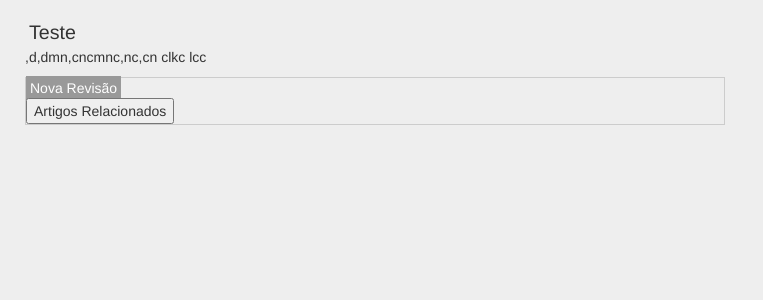
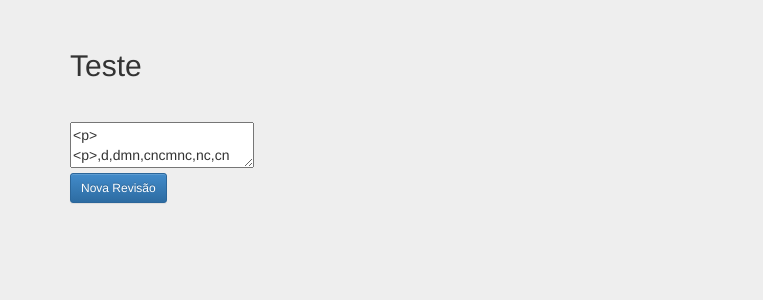
Before and after one commit to mfmarlonferrari/sabia2, a Django app: page /1/revisoes/ in a window 1280 px wide. Shown: the part 51-351 px from the top of the page, without its empty margins (0-763 px from the left). Run offline with Django 3.2, Linux system fonts and the light colour scheme; data comes from the database, SQL or seed files in the repository; both versions use the stored data as it was after the commit; parts of the project's set-up code (start-up, migrations or seed data) failed here and were passed over; some libraries are stand-ins or nearby versions.

Commit message:
Adaptação de layout

```diff
--- a/Sabia/templates/revisao.html
+++ b/Sabia/templates/revisao.html
@@ -2,34 +2,46 @@
 {%include "header.html" %}
 <script src="{% static 'ckeditor/ckeditor.js' %}"></script>
 
-<style type="text/css">
-   .main { margin-left: 25px; margin-top: 30px; width: 700px; }
-   .title { font-size: 1.4em; margin-top: 0px; padding-left: 4px; }
-   .title a { text-decoration: none; }
-   .button { background: #999; color: white; padding: 4px; text-decoration: none; }
-    td { border-bottom: 1px solid #ccc; }
-    #list { border: 1px solid #ccc; width: 700px; }
-</style>
+<div class="page-header">
+  <div class="container">
+    <h2>{{ titulo }}</h2>
+  </div>
+</div>
+
+<div class="container">
+
+  <textarea id="conteudo" name="conteudo">&lt;p&gt;{{ conteudo }}&lt;/p&gt;</textarea>
+  <script type="text/javascript">
+        CKEDITOR.replace( 'conteudo', {Toolbar: 'Full', height: 400});
+  </script>
+
+  <br/>
+  <!-- Button -->
+    <div class="row">
+      <div class='col-sm-8'>
+        <a  class="btn btn-primary btn-sm criar-resumo" href={% url 'postar' 'revisar' pk %}>Nova Revisão</a>
+      </div>
+    </div>
+</div>
+
+
+
  <div class="main">
+<!-- Respostas  -->
 
-<div class="title">{{ titulo }}</div>
-    {% autoescape off %}
-        {{ conteudo }}
-    {% endautoescape %}
+
 <div id="list">
+{% autoescape off %}
 
-{% for revisao in revisoes %}
-    <div class="post">
-        <hr>
+    {% for revisao in revisoes %}
+        <div class="post">
+            <hr>
             revisão de {{ revisao.autor }} em <span class="date">{{ revisao.dtCriacao }}</span> <br /><br />
-            <a class="button" href={% url 'detalhe' revisao.pk %}>Ver</a>
-    </div>
-{% endfor %}
+            {{ revisao.conteudo }} <br />
+        </div>
+    {% endfor %}
 
-    <a class="button" href={% url 'postar' 'revisar' pk %}>Nova Revisão</a>
-    <form action="/relacionados" method="get">
-        <input type="hidden" name="q" value={{ pesquisa }}>
-        <input type="submit" value="Artigos Relacionados">
-    </form>
+{% endautoescape %}
+
 
 </div>
```
Also changed, not shown: Sabia/templates/listar.html (+16 -15 lines), Sabia/templates/login.html (+20 -14 lines), db.sqlite3, 4 other files.
